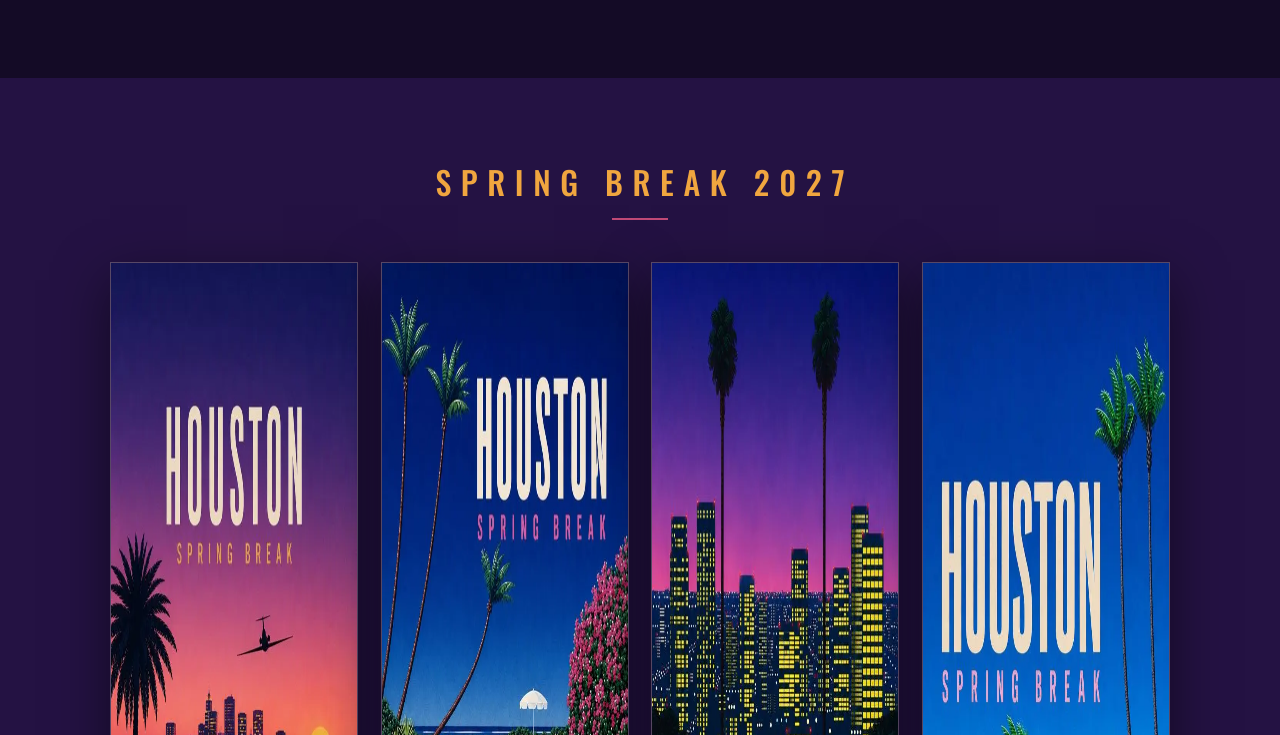
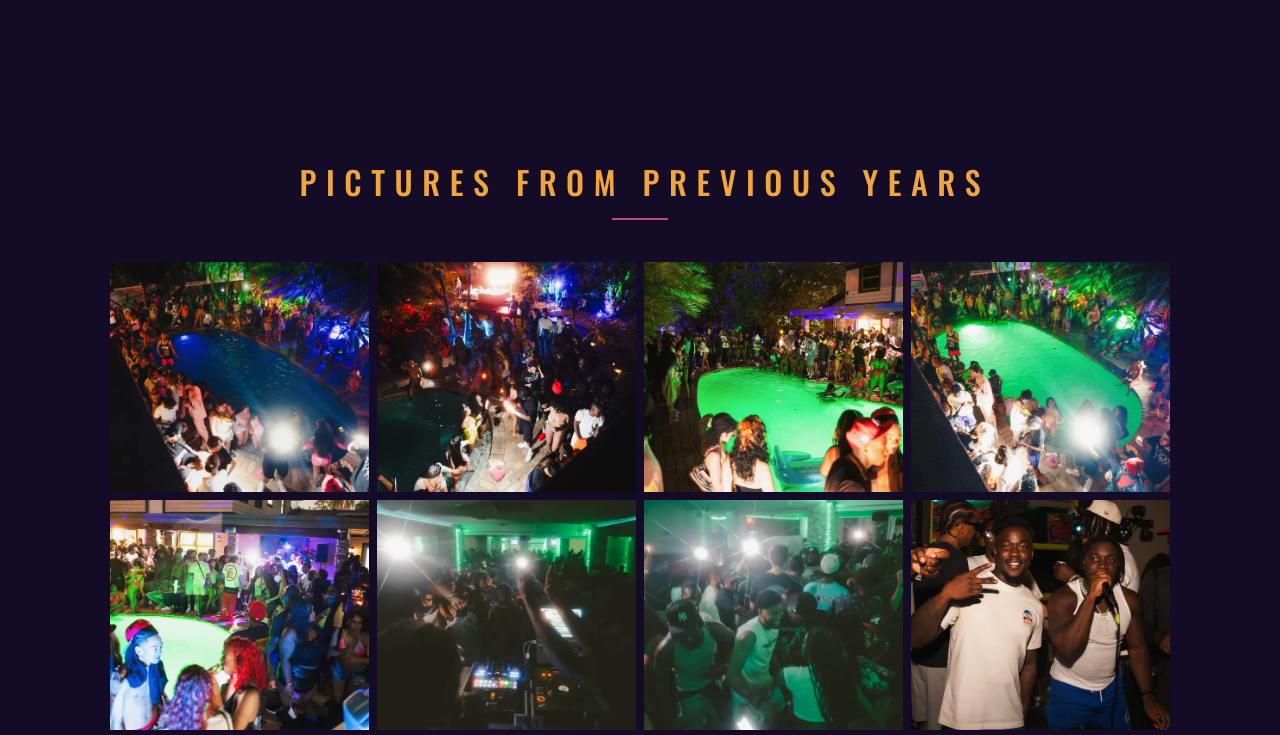
Before and after one commit to samer-byte/houstonspringbreak2027, a plain HTML site: page index.html in a window 1280 px wide. Shown: the part 6147-6882 px from the top of the page. Drawn offline with nearby package versions, Linux system fonts and the light colour scheme.

Commit message:
Remove poster row section; gallery heading → 'Pictures From Previous Years' (OJ 9/22)
Co-Authored-By: Claude Opus 5 <noreply@anthropic.com>

```diff
--- a/index.html
+++ b/index.html
@@ -708,22 +708,9 @@
     </div>
   </div>
 </section>
-<section class="posters" aria-labelledby="posters-h">
-  <div class="wrap">
-    <h2 id="posters-h">Spring Break 2027</h2>
-    <div class="h2-rule"></div>
-    <div class="poster-row">
-      <a href="https://www.eventbrite.com/e/houston-spring-break-2027-tickets-1998827838873"><img src="img/poster-jet.webp" width="640" height="853" loading="lazy" decoding="async" alt="Houston Spring Break 2027 — rooftop pool poster"></a>
-      <a href="https://www.eventbrite.com/e/houston-spring-break-2027-tickets-1998827838873"><img src="img/poster-pool.webp" width="640" height="853" loading="lazy" decoding="async" alt="Houston Spring Break 2027 — pool poster"></a>
-      <a href="https://www.eventbrite.com/e/houston-spring-break-2027-tickets-1998827838873"><img src="img/poster-city.webp" width="640" height="853" loading="lazy" decoding="async" alt="Houston Spring Break 2027 — city poster"></a>
-      <a href="https://www.eventbrite.com/e/houston-spring-break-2027-tickets-1998827838873"><img src="img/poster-beach.webp" width="640" height="960" loading="lazy" decoding="async" alt="Houston Spring Break 2027 — beach poster"></a>
-    </div>
-  </div>
-</section>
-
 <section>
   <div class="wrap">
-    <h2>Last Year Was A Movie</h2>
+    <h2>Pictures From Previous Years</h2>
     <div class="h2-rule"></div>
     <div class="gallery-grid">
       <img src="img/gal-1.webp" width="600" height="750" loading="lazy" decoding="async" alt="Night mansion pool party aerial view">
```
